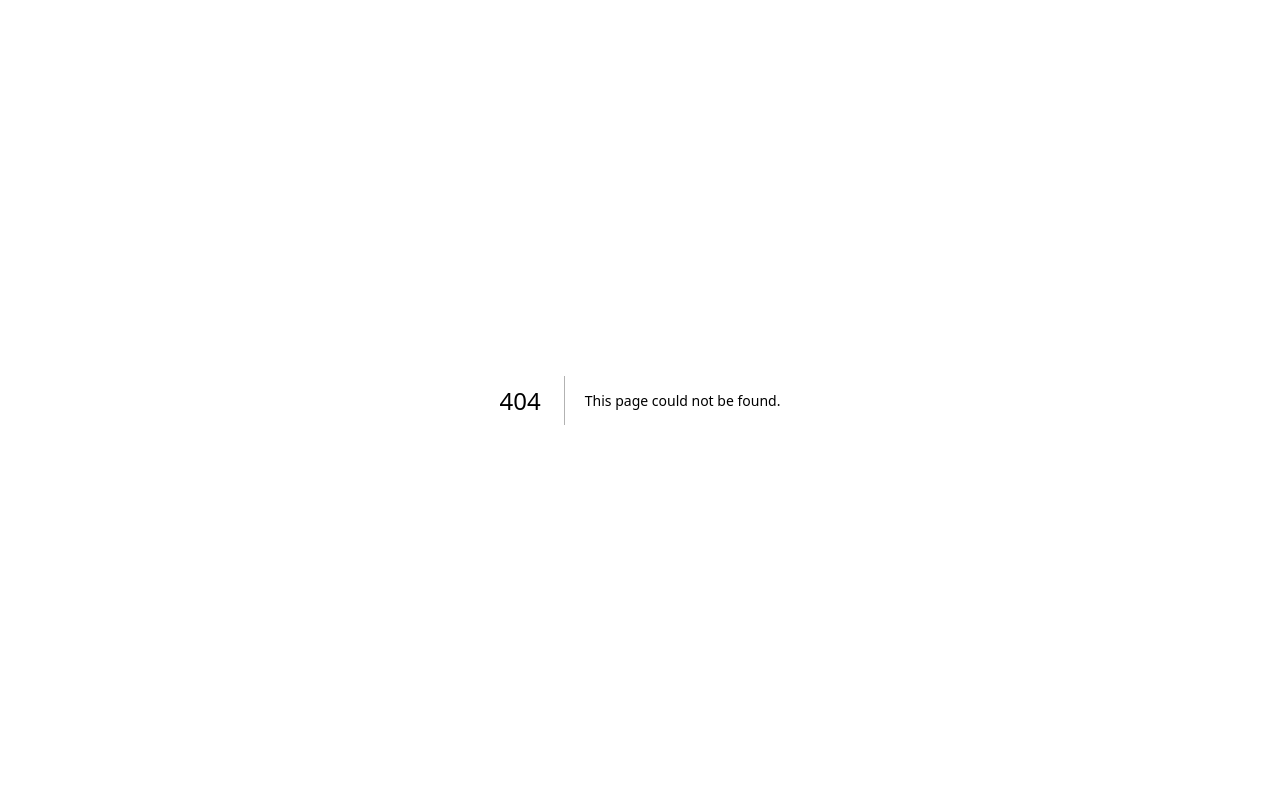
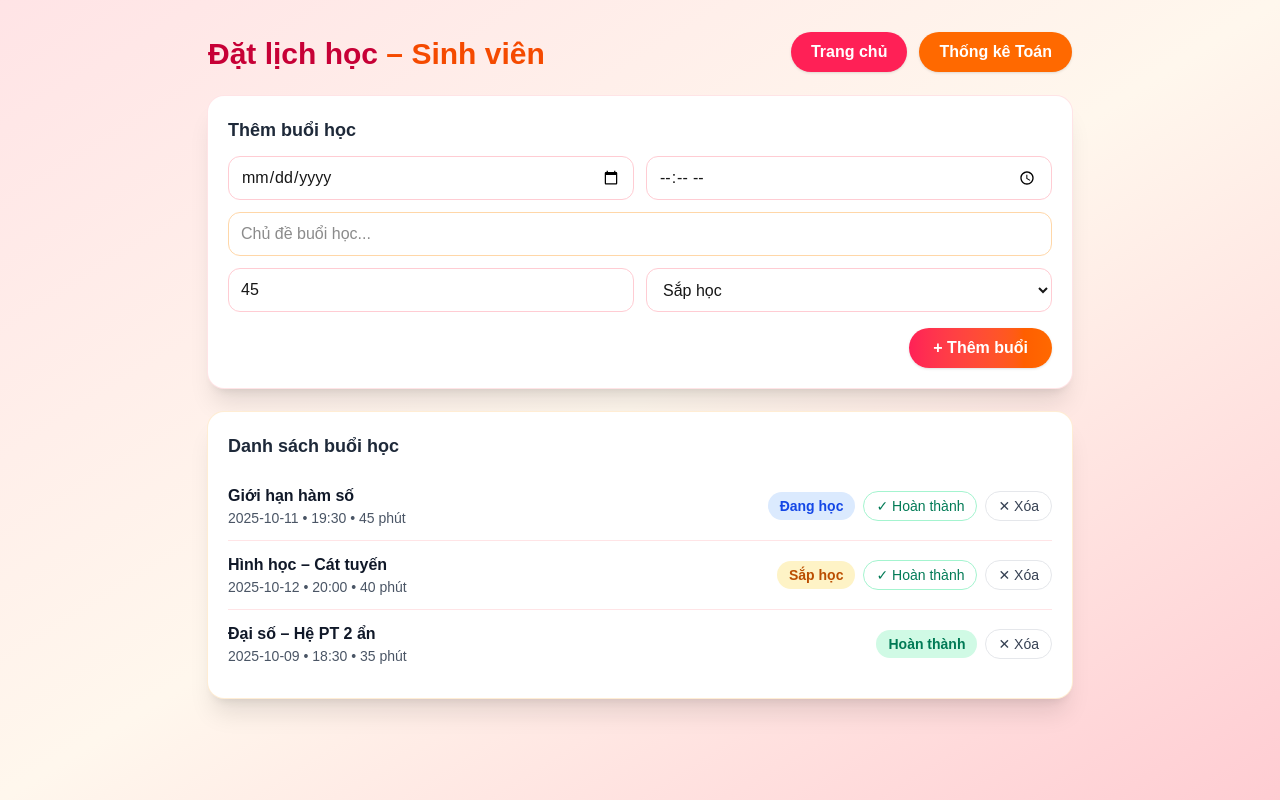
Before and after one commit to Imagine-Astronomy-THTV/Full-Project_be-and-fe_JAVA_uth, a Next.js app in the folder fe_next_project/: page /schedule in a window 1280 px wide. Before the commit this address had no page. Built offline with nearby package versions, Linux system fonts and the light colour scheme.

Commit message:
schedule

```diff
--- /dev/null
+++ b/fe_next_project/src/app/schedule/page.tsx
@@ -0,0 +1,192 @@
+"use client";
+
+import React, { useState } from "react";
+import Link from "next/link";
+
+type Status = "Sắp học" | "Đang học" | "Hoàn thành";
+
+type Session = {
+  id: string;
+  date: string;
+  time: string;
+  topic: string;
+  duration: number;
+  status: Status;
+};
+
+export default function SchedulePage() {
+  const [sessions, setSessions] = useState<Session[]>([
+    { id: "1", date: "2025-10-11", time: "19:30", topic: "Giới hạn hàm số", duration: 45, status: "Đang học" },
+    { id: "2", date: "2025-10-12", time: "20:00", topic: "Hình học – Cát tuyến", duration: 40, status: "Sắp học" },
+    { id: "3", date: "2025-10-09", time: "18:30", topic: "Đại số – Hệ PT 2 ẩn", duration: 35, status: "Hoàn thành" },
+  ]);
+
+  const [form, setForm] = useState({
+    date: "",
+    time: "",
+    topic: "",
+    duration: 45,
+    status: "Sắp học" as Status,
+  });
+
+  const handleAdd = (e: React.FormEvent) => {
+    e.preventDefault();
+    if (!form.date || !form.time || !form.topic) return;
+    setSessions([
+      { id: Date.now().toString(), ...form },
+      ...sessions,
+    ]);
+    setForm({ date: "", time: "", topic: "", duration: 45, status: "Sắp học" });
+  };
+
+  const handleStatus = (id: string, status: Status) =>
+    setSessions((prev) => prev.map((s) => (s.id === id ? { ...s, status } : s)));
+
+  const handleDelete = (id: string) =>
+    setSessions((prev) => prev.filter((s) => s.id !== id));
+
+  const sortByStatus = (a: Session, b: Session) => {
+    const order = { "Đang học": 0, "Sắp học": 1, "Hoàn thành": 2 };
+    return order[a.status] - order[b.status];
+  };
+
+  return (
+    <div className="min-h-screen bg-gradient-to-br from-rose-100 via-orange-50 to-rose-200">
+      <div className="mx-auto max-w-4xl px-4 py-8">
+        {/* Header */}
+        <div className="mb-6 flex flex-col gap-3 sm:flex-row sm:items-end sm:justify-between">
+          <h1 className="text-3xl font-extrabold text-rose-700">
+            Đặt lịch học <span className="text-orange-600">– Sinh viên</span>
+          </h1>
+          <div className="flex gap-3">
+            <Link
+              href="/"
+              className="rounded-full bg-rose-500 px-5 py-2 font-semibold text-white shadow hover:bg-rose-600"
+            >
+              Trang chủ
+            </Link>
+            <Link
+              href="/student"
+              className="rounded-full bg-orange-500 px-5 py-2 font-semibold text-white shadow hover:bg-orange-600"
+            >
+              Thống kê Toán
+            </Link>
+          </div>
+        </div>
+
+        {/* Form thêm */}
+        <form
+          onSubmit={handleAdd}
+          className="rounded-2xl bg-white p-5 shadow-xl ring-1 ring-rose-100"
+        >
+          <h2 className="mb-3 text-lg font-bold text-gray-800">Thêm buổi học</h2>
+          <div className="grid grid-cols-1 gap-3 sm:grid-cols-2">
+            <input
+              type="date"
+              value={form.date}
+              onChange={(e) => setForm({ ...form, date: e.target.value })}
+              className="h-11 rounded-xl border border-rose-200 px-3 focus:ring-2 focus:ring-rose-400"
+              required
+            />
+            <input
+              type="time"
+              value={form.time}
+              onChange={(e) => setForm({ ...form, time: e.target.value })}
+              className="h-11 rounded-xl border border-rose-200 px-3 focus:ring-2 focus:ring-rose-400"
+              required
+            />
+            <input
+              type="text"
+              placeholder="Chủ đề buổi học..."
+              value={form.topic}
+              onChange={(e) => setForm({ ...form, topic: e.target.value })}
+              className="col-span-2 h-11 rounded-xl border border-orange-200 px-3 focus:ring-2 focus:ring-orange-400"
+              required
+            />
+            <input
+              type="number"
+              value={form.duration}
+              onChange={(e) =>
+                setForm({ ...form, duration: Number(e.target.value) })
+              }
+              className="h-11 rounded-xl border border-rose-200 px-3 focus:ring-2 focus:ring-rose-400"
+              min={15}
+              step={5}
+              placeholder="Phút"
+            />
+            <select
+              value={form.status}
+              onChange={(e) =>
+                setForm({ ...form, status: e.target.value as Status })
+              }
+              className="h-11 rounded-xl border border-rose-200 px-3 focus:ring-2 focus:ring-rose-400"
+            >
+              <option>Đang học</option>
+              <option>Sắp học</option>
+              <option>Hoàn thành</option>
+            </select>
+          </div>
+          <div className="mt-4 text-right">
+            <button
+              type="submit"
+              className="rounded-full bg-gradient-to-r from-rose-500 to-orange-500 px-6 py-2 font-semibold text-white shadow hover:brightness-110"
+            >
+              + Thêm buổi
+            </button>
+          </div>
+        </form>
+
+        {/* Danh sách buổi học */}
+        <section className="mt-6 rounded-2xl bg-white p-5 shadow-xl ring-1 ring-orange-100">
+          <h2 className="mb-3 text-lg font-bold text-gray-800">Danh sách buổi học</h2>
+          {sessions.length === 0 ? (
+            <p className="text-sm text-gray-500">Chưa có buổi học nào.</p>
+          ) : (
+            <ul className="divide-y divide-rose-100">
+              {sessions.sort(sortByStatus).map((s) => (
+                <li
+                  key={s.id}
+                  className="flex flex-col gap-2 py-3 sm:flex-row sm:items-center sm:justify-between"
+                >
+                  <div>
+                    <p className="font-semibold text-gray-900">{s.topic}</p>
+                    <p className="text-sm text-gray-600">
+                      {s.date} • {s.time} • {s.duration} phút
+                    </p>
+                  </div>
+                  <div className="flex flex-wrap items-center gap-2">
+                    <span
+                      className={`rounded-full px-3 py-1 text-sm font-semibold ${
+                        s.status === "Đang học"
+                          ? "bg-blue-100 text-blue-700"
+                          : s.status === "Sắp học"
+                          ? "bg-amber-100 text-amber-700"
+                          : "bg-emerald-100 text-emerald-700"
+                      }`}
+                    >
+                      {s.status}
+                    </span>
+                    {s.status !== "Hoàn thành" && (
+                      <button
+                        onClick={() => handleStatus(s.id, "Hoàn thành")}
+                        className="rounded-full border border-emerald-200 px-3 py-1 text-sm text-emerald-700 hover:bg-emerald-50"
+                      >
+                        ✓ Hoàn thành
+                      </button>
+                    )}
+                    <button
+                      onClick={() => handleDelete(s.id)}
+                      className="rounded-full border border-gray-200 px-3 py-1 text-sm text-gray-700 hover:bg-gray-50"
+                    >
+                      ✕ Xóa
+                    </button>
+                  </div>
+                </li>
+              ))}
+            </ul>
+          )}
+        </section>
+      </div>
+    </div>
+  );
+}
```
